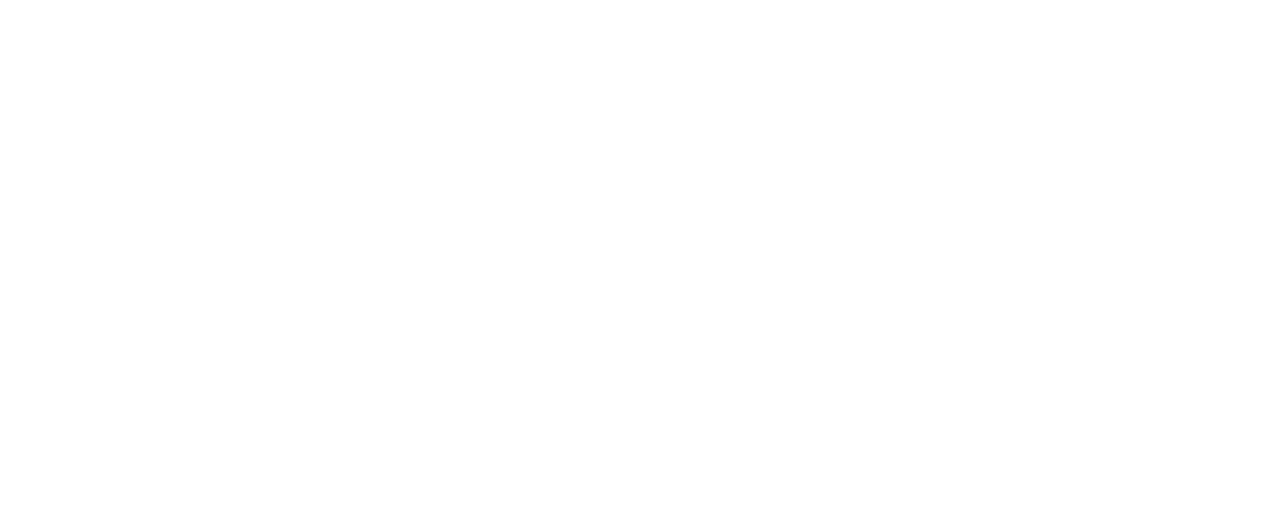
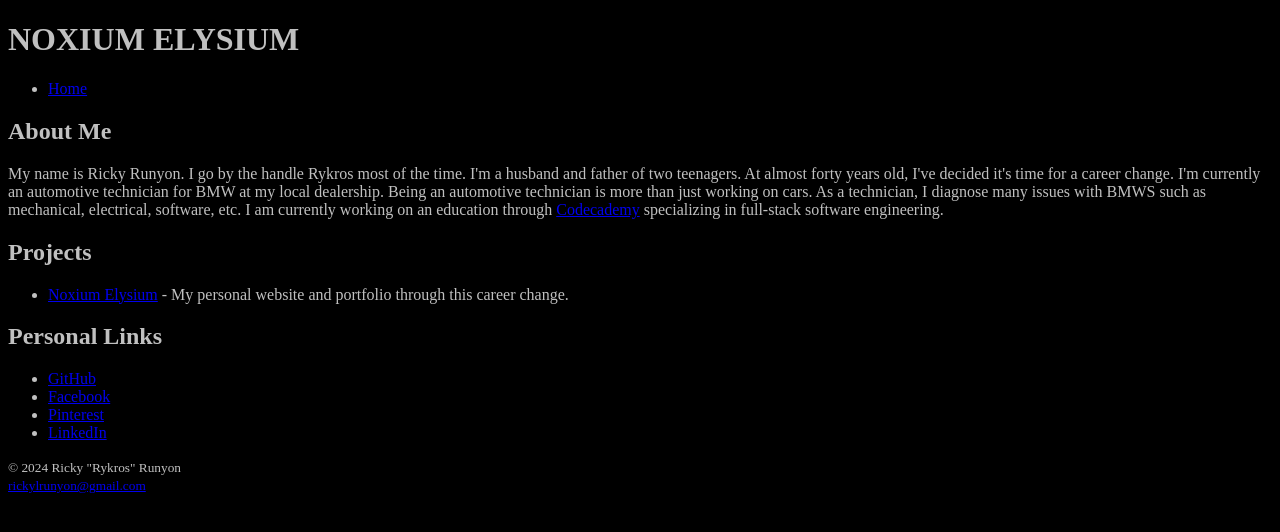
Before and after one commit to rykros/Noxium-Elysium, a plain HTML site: page index.html in a window 1280 px wide. Drawn offline with Linux system fonts and the light colour scheme.

Commit message:
Add files via upload
Updated "index.html" with some content. New "style.css".

```diff
--- a/index.html
+++ b/index.html
@@ -2,8 +2,35 @@
 <html>
   <head>
     <title>Noxium Elysium</title>
+    <link href="style.css" rel="stylesheet">
   </head>
   <body>
-
+    <header>
+      <h1>NOXIUM ELYSIUM</h1>
+    </header>
+    <nav>
+      <ul>
+        <li><a href="./index.html">Home</a></li>
+      </ul>
+    </nav>
+    <main>
+      <h2>About Me</h2>
+      <p>My name is Ricky Runyon. I go by the handle Rykros most of the time. I'm a husband and father of two teenagers. At almost forty years old, I've decided it's time for a career change. I'm currently an automotive technician for BMW at my local dealership. Being an automotive technician is more than just working on cars. As a technician, I diagnose many issues with BMWS such as mechanical, electrical, software, etc. I am currently working on an education through <a href="https://www.codecademy.com/" target="_blank">Codecademy</a> specializing in full-stack software engineering.</p>
+      <h2>Projects</h2>
+      <ul>
+        <li><a href="./index.html">Noxium Elysium</a> - My personal website and portfolio through this career change.</li>
+      </ul>
+      <h2>Personal Links</h2>
+      <ul>
+        <li><a href="https://github.com/rykros" target="_blank">GitHub</a></li>
+        <li><a href="https://www.facebook.com/profile.php?id=100093796377195" target="_blank">Facebook</a></li>
+        <li><a href="https://www.pinterest.com/rykroslocaste/" target="_blank">Pinterest</a></li>
+        <li><a href="https://www.linkedin.com/in/ricky-runyon-a09559129/" target="_blank">LinkedIn</a></li>
+      </ul>
+    </main>
+    <footer>
+      <p><small>&copy 2024 Ricky "Rykros" Runyon <br>
+      <a href="mailto:rickylrunyon@gmail.com">rickylrunyon@gmail.com</a></small></p>
+    </footer>
   </body>
 </html>
--- /dev/null
+++ b/style.css
@@ -0,0 +1,10 @@
+body {
+    background-color:black;
+}
+
+h1,
+h2,
+p,
+ul {
+    color:silver;
+}
```
